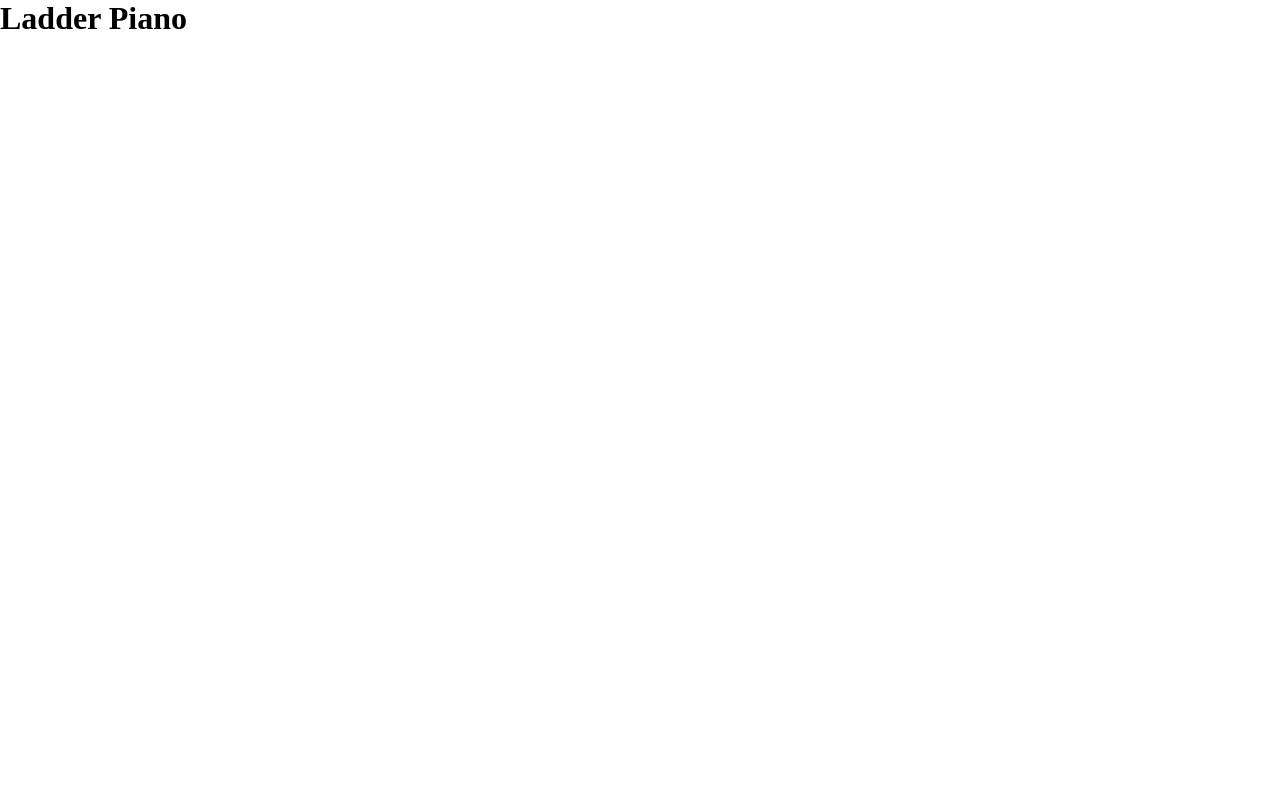
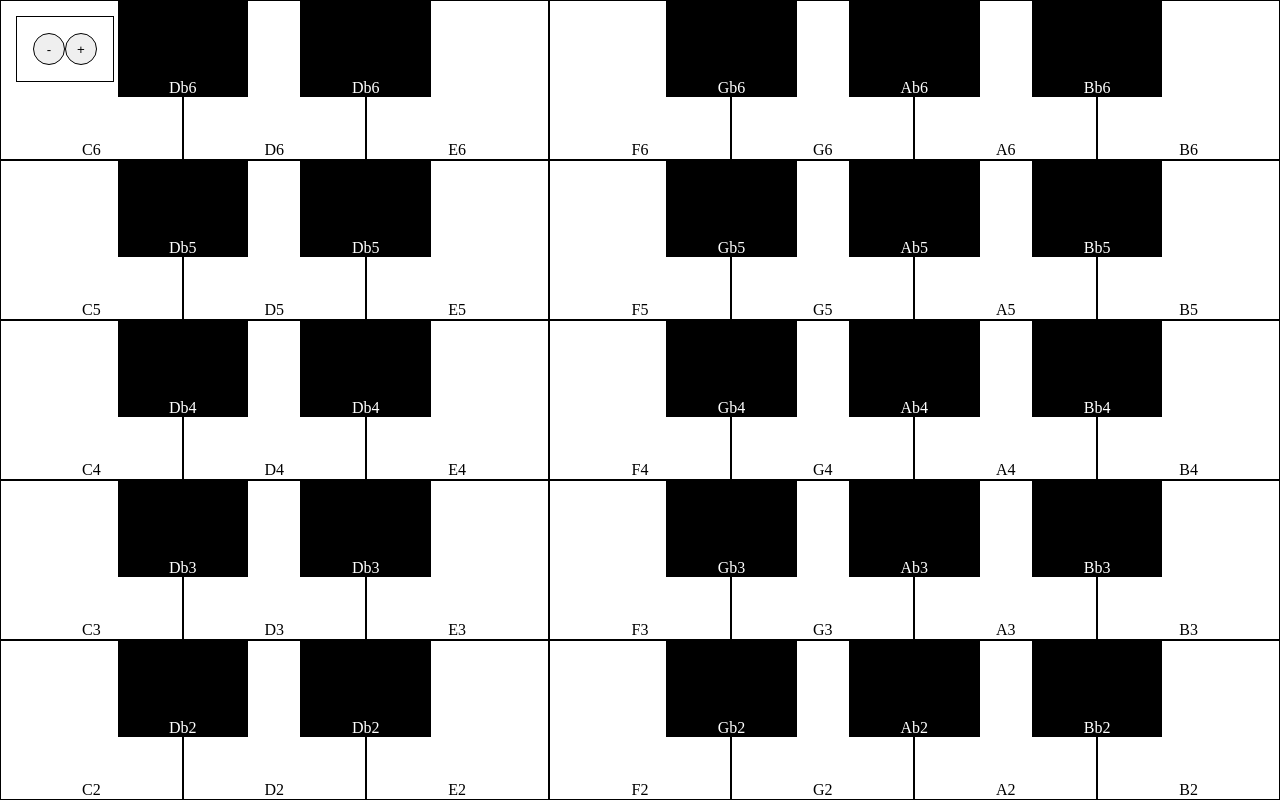
Before and after one commit to pvcresin/ladder-piano, a React (Vite) app: page / in a window 1280 px wide. Built offline with nearby package versions, Linux system fonts and the light colour scheme.

Commit message:
Add layout

```diff
--- a/src/App.css
+++ b/src/App.css
@@ -0,0 +1,67 @@
+.app {
+  height: 100dvh;
+}
+
+.control {
+  background-color: rgba(255, 255, 255, 0.8);
+  border: 1px solid;
+  padding: 1rem;
+  z-index: 2;
+  position: absolute;
+  left: 1rem;
+  top: 1rem;
+}
+
+.row-button {
+  width: 2rem;
+  height: 2rem;
+  border-radius: 50%;
+  border: 1px solid;
+}
+
+.rows {
+  height: 100%;
+  display: flex;
+  flex-direction: column;
+}
+
+:root {
+  --row-count: 8;
+  --white-key-width: calc(100% / 7);
+  --black-key-width: calc(var(--white-key-width) * 50 / 70);
+  --white-key-height: 100%;
+  --black-key-height: calc(var(--white-key-height) * 140 / 230);
+  --black-key-margin: calc(-1 * var(--black-key-width) / 2);
+}
+
+.piano-keys {
+  display: flex;
+  list-style: none;
+  flex-grow: 1;
+}
+
+.piano-keys .key {
+  cursor: pointer;
+  user-select: none;
+  position: relative;
+  display: grid;
+  align-items: flex-end;
+  justify-items: center;
+}
+
+.piano-keys .black {
+  z-index: 1;
+  width: var(--black-key-width);
+  height: var(--black-key-height);
+  margin: 0 var(--black-key-margin) 0 var(--black-key-margin);
+  background: black;
+  color: white;
+}
+
+.piano-keys .white {
+  height: var(--white-key-height);
+  width: var(--white-key-width);
+  border: 1px solid black;
+  background: white;
+  color: black;
+}
--- a/src/App.tsx
+++ b/src/App.tsx
@@ -1,11 +1,55 @@
-import { useState } from "react";
-
 import "./App.css";
 
+import React, { useState } from "react";
+import NOTE_KEYS from "./noteKeys";
+
+const MAX_ROW_COUNT = 8;
+const DEFAULT_ROW_COUNT = 5;
+
+const CENTER_ROW = 4;
+
 function App() {
+  const [rowCount, setRowCount] = useState(DEFAULT_ROW_COUNT);
+
   return (
-    <div>
-      <h1>Ladder Piano</h1>
+    <div className="app">
+      <div className="control">
+        <button
+          className="row-button"
+          onClick={() => setRowCount((prev) => prev - 1)}
+        >
+          -
+        </button>
+        <button
+          className="row-button"
+          onClick={() => setRowCount((prev) => prev + 1)}
+        >
+          +
+        </button>
+      </div>
+      <div className="rows">
+        {new Array(rowCount).fill(null).map((_, index) => {
+          const minRowNum = CENTER_ROW - Math.floor(rowCount / 2);
+          const rowIndexFromBottom = rowCount - index - 1;
+          const rowKey = minRowNum + rowIndexFromBottom;
+          return (
+            <ul className="piano-keys" key={index}>
+              <li className="key white" data-key="C">{`C${rowKey}`}</li>
+              <li className="key black" data-key="Db">{`Db${rowKey}`}</li>
+              <li className="key white" data-key="D">{`D${rowKey}`}</li>
+              <li className="key black" data-key="Db">{`Db${rowKey}`}</li>
+              <li className="key white" data-key="E">{`E${rowKey}`}</li>
+              <li className="key white" data-key="F">{`F${rowKey}`}</li>
+              <li className="key black" data-key="Gb">{`Gb${rowKey}`}</li>
+              <li className="key white" data-key="G">{`G${rowKey}`}</li>
+              <li className="key black" data-key="Ab">{`Ab${rowKey}`}</li>
+              <li className="key white" data-key="A">{`A${rowKey}`}</li>
+              <li className="key black" data-key="Bb">{`Bb${rowKey}`}</li>
+              <li className="key white" data-key="B">{`B${rowKey}`}</li>
+            </ul>
+          );
+        })}
+      </div>
     </div>
   );
 }
--- a/src/index.css
+++ b/src/index.css
@@ -2,4 +2,9 @@
   margin: 0;
   padding: 0;
   box-sizing: border-box;
+  border: none;
 }
+
+body {
+  background-color: #eee;
+}
--- a/src/main.tsx
+++ b/src/main.tsx
@@ -1,7 +1,8 @@
+import "./index.css";
+
 import React from "react";
 import ReactDOM from "react-dom/client";
 import App from "./App.tsx";
-import "./index.css";
 
 const rootElement = document.getElementById("root");
 
--- /dev/null
+++ b/src/noteKeys.ts
@@ -0,0 +1,93 @@
+const NOTE_KEYS = [
+  "A0",
+  "A1",
+  "A2",
+  "A3",
+  "A4",
+  "A5",
+  "A6",
+  "A7",
+  "Ab1",
+  "Ab2",
+  "Ab3",
+  "Ab4",
+  "Ab5",
+  "Ab6",
+  "Ab7",
+  "B0",
+  "B1",
+  "B2",
+  "B3",
+  "B4",
+  "B5",
+  "B6",
+  "B7",
+  "Bb0",
+  "Bb1",
+  "Bb2",
+  "Bb3",
+  "Bb4",
+  "Bb5",
+  "Bb6",
+  "Bb7",
+  "C1",
+  "C2",
+  "C3",
+  "C4",
+  "C5",
+  "C6",
+  "C7",
+  "C8",
+  "D1",
+  "D2",
+  "D3",
+  "D4",
+  "D5",
+  "D6",
+  "D7",
+  "Db1",
+  "Db2",
+  "Db3",
+  "Db4",
+  "Db5",
+  "Db6",
+  "Db7",
+  "Db8",
+  "E1",
+  "E2",
+  "E3",
+  "E4",
+  "E5",
+  "E6",
+  "E7",
+  "Eb1",
+  "Eb2",
+  "Eb3",
+  "Eb4",
+  "Eb5",
+  "Eb6",
+  "Eb7",
+  "F1",
+  "F2",
+  "F3",
+  "F4",
+  "F5",
+  "F6",
+  "F7",
+  "G1",
+  "G2",
+  "G3",
+  "G4",
+  "G5",
+  "G6",
+  "G7",
+  "Gb1",
+  "Gb2",
+  "Gb3",
+  "Gb4",
+  "Gb5",
+  "Gb6",
+  "Gb7",
+];
+
+export default NOTE_KEYS;
```
